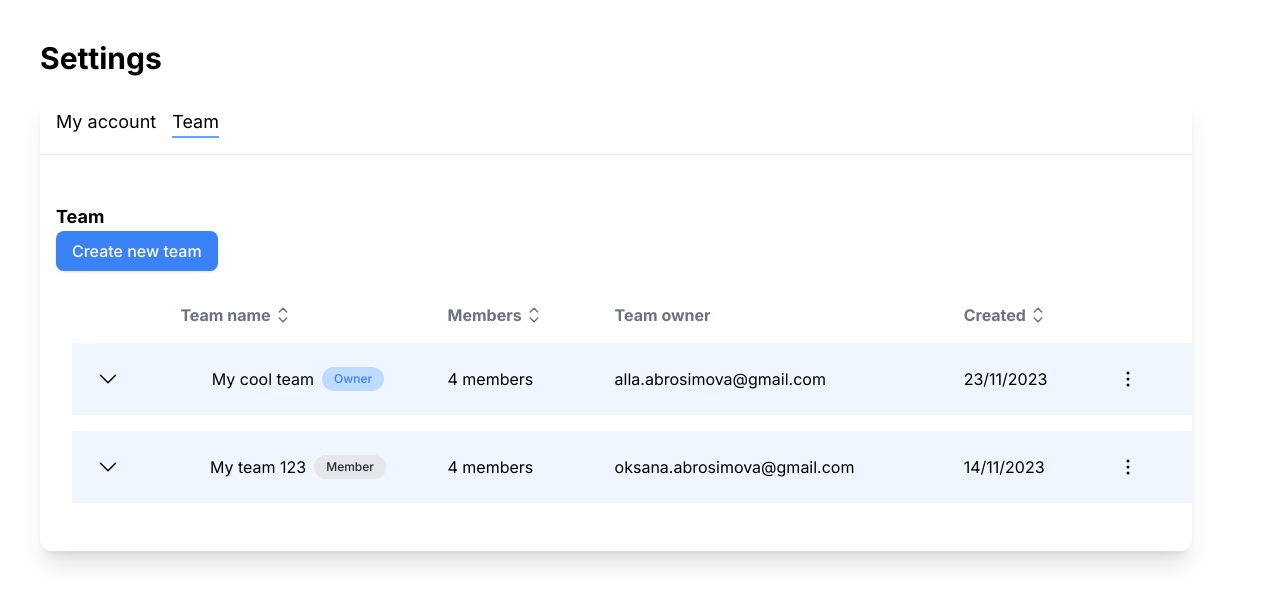
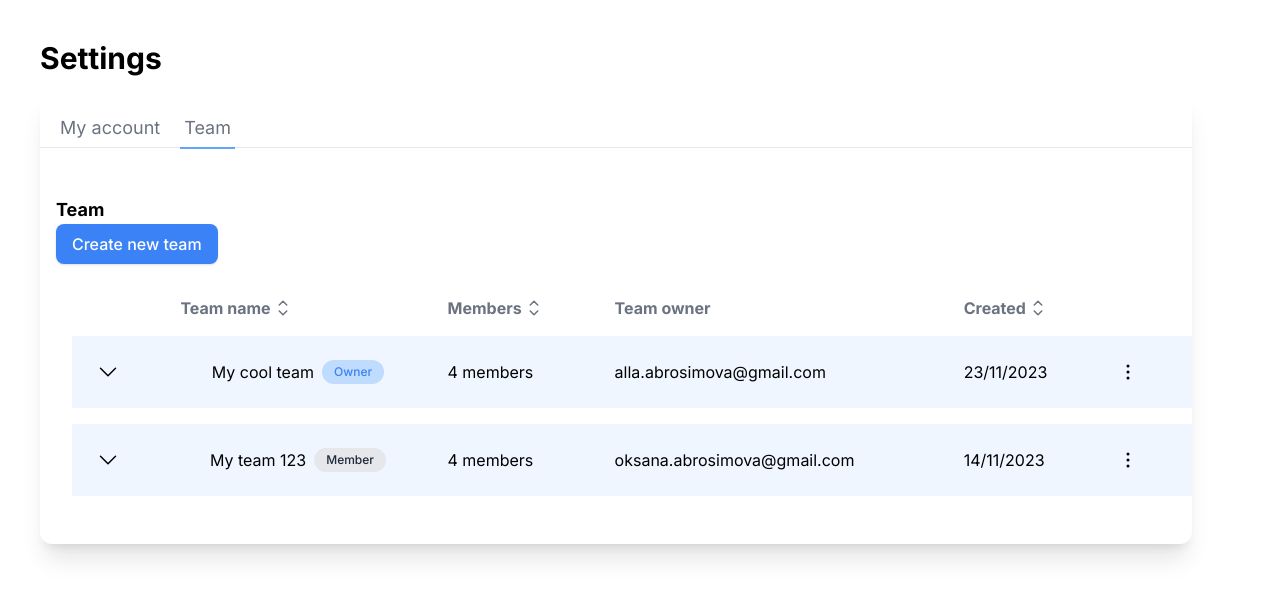
Before and after one commit to Made1ra/profile-settings, a Next.js app: page / in a window 1280 px wide. Shown: the top 604 px of the page. Built offline with nearby package versions, Linux system fonts and the light colour scheme.

Commit message:
Fix tabs styling

```diff
--- a/app/page.tsx
+++ b/app/page.tsx
@@ -12,16 +12,16 @@ export default function ProfileSettings() {
       <div className="w-full max-w-6xl">
         <h1 className="text-3xl font-bold mb-4">Settings</h1>
         <div className="bg-white shadow-xl rounded-xl">
-          <div className="border-b p-4">
+          <div className="border-b p-4 h-14">
             <button
               onClick={() => setActiveTab('My account')}
-              className={`mr-4 text-lg ${activeTab === 'My account' && 'border-b-2 border-blue-400'}`}
+              className={`px-1 h-10 mr-4 text-lg text-gray-500 ${activeTab === 'My account' && 'text-black border-b-2 border-blue-400'}`}
             >
               My account
             </button>
             <button
               onClick={() => setActiveTab('Team')}
-              className={`text-lg ${activeTab === 'Team' && 'border-b-2 border-blue-400'}`}
+              className={`px-1 h-10 text-lg text-gray-500 ${activeTab === 'Team' && 'text-black border-b-2 border-blue-400'}`}
             >
               Team
             </button>
```
